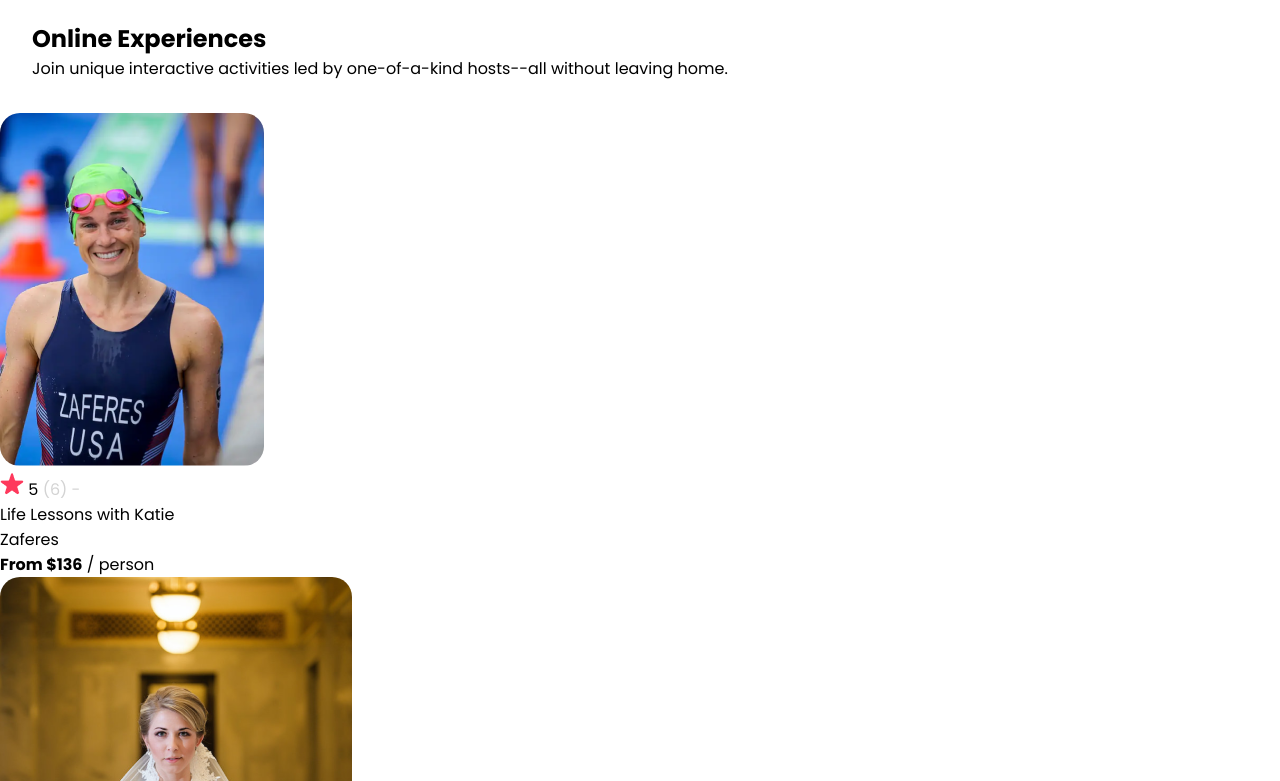
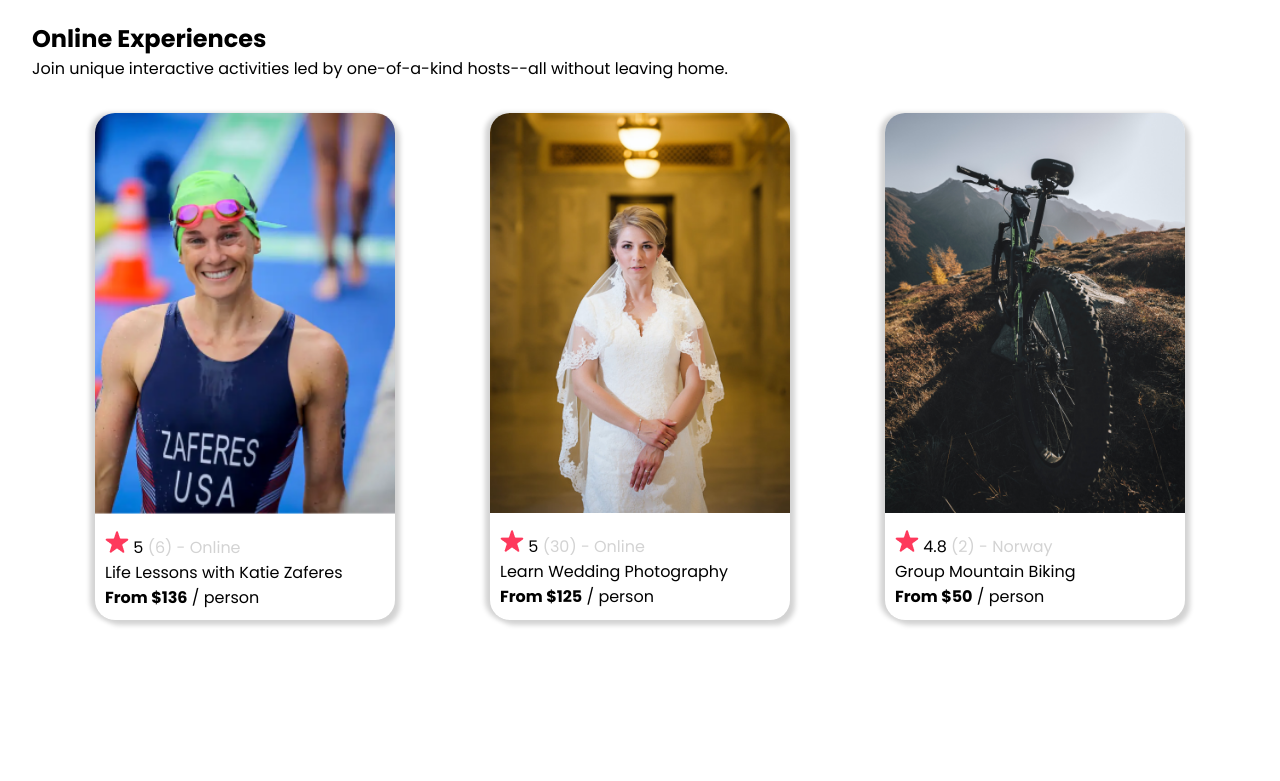
Before and after one commit to AlasdairWallaceMackie/airbnb-clone, a React (Create React App) app: page / in a window 1280 px wide. Shown: the part 819-1600 px from the top of the page. After the commit the page ends 1471 px from the top, so only its background shows below. Built offline with nearby package versions, Linux system fonts and the light colour scheme.

Commit message:
Card styling

```diff
--- a/src/components/Card.js
+++ b/src/components/Card.js
@@ -3,12 +3,13 @@ import Star from "../img/star.png"
 export default function Card(props){
     return(
         <div className="card">
-            <img src={require(`../img/${props.img}`)}></img>
-            {/* <img src={Picture}></img> */}
+            <img src={require(`../img/${props.img}`)} className="experience-cover-img"></img>
             <br></br>
-            <span><img src={Star}></img> {props.rating} <span className="text-light align-middle">({props.reviewCount}) - {props.country}</span></span>
-            <p>{props.title}</p>
-            <p><strong>From ${props.price}</strong> / person</p>
+            <div className="card-body">
+                <span><img src={Star}></img> {props.rating} <span className="text-light align-middle">({props.reviewCount}) - {props.location}</span></span>
+                <p>{props.title}</p>
+                <p><strong>From ${props.price}</strong> / person</p>
+            </div>
         </div>
     )
 }
--- a/src/style.css
+++ b/src/style.css
@@ -24,12 +24,26 @@ section{
 }
 
 .card{
-    width: 175px;
+    width: 300px;
+    border-radius: 20px;
+    box-shadow: 5px 5px 5px lightgray, -5px 0 5px lightgray;
 }
-.card img{
-    border-radius: 20px;
+.experience-cover-img{
+    border-top-left-radius: 20px;
+    border-top-right-radius: 20px;
+    width: 100%;
+}
+.card-body{
+    padding: 10px;
 }
 
 .text-light{
     color: lightgray;
 }
+
+.experience-list{
+    display: flex;
+    justify-content: space-evenly;
+    flex-wrap: wrap;
+    margin-bottom: 2rem;
+}
```
